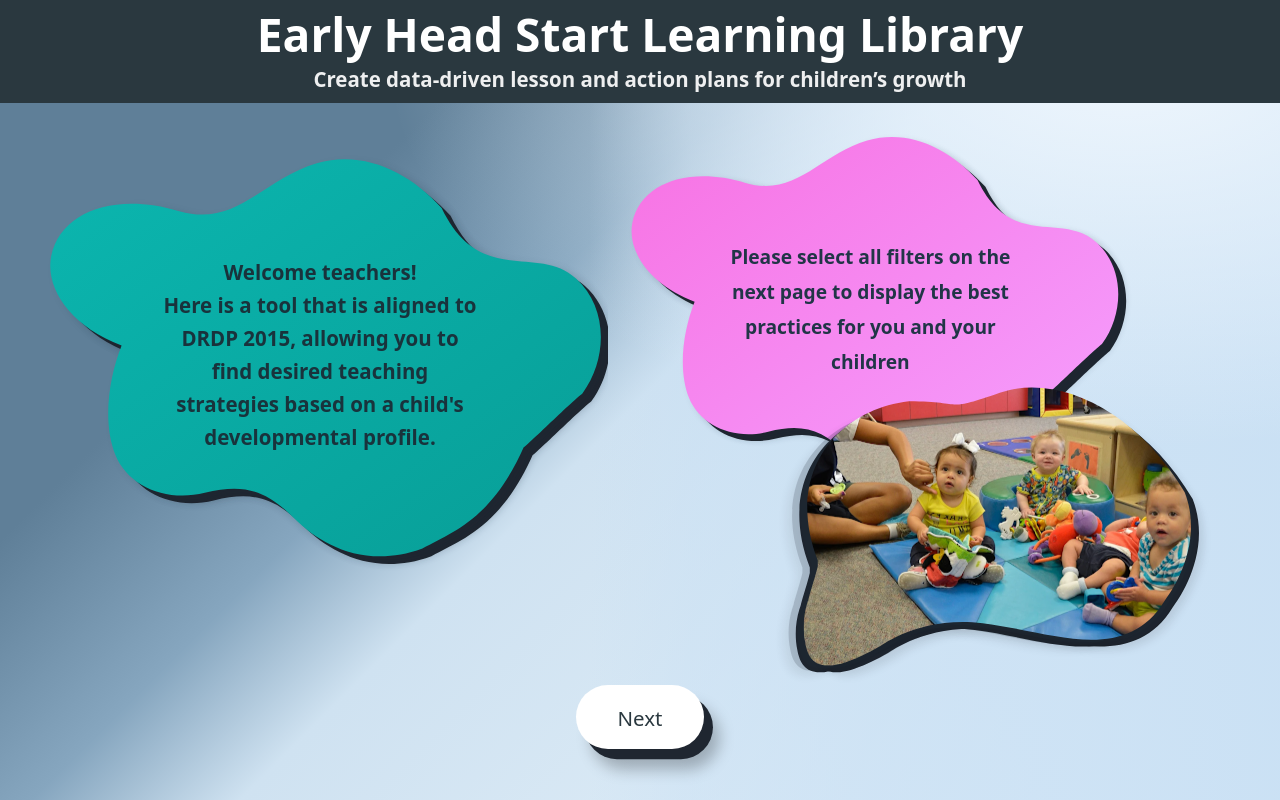
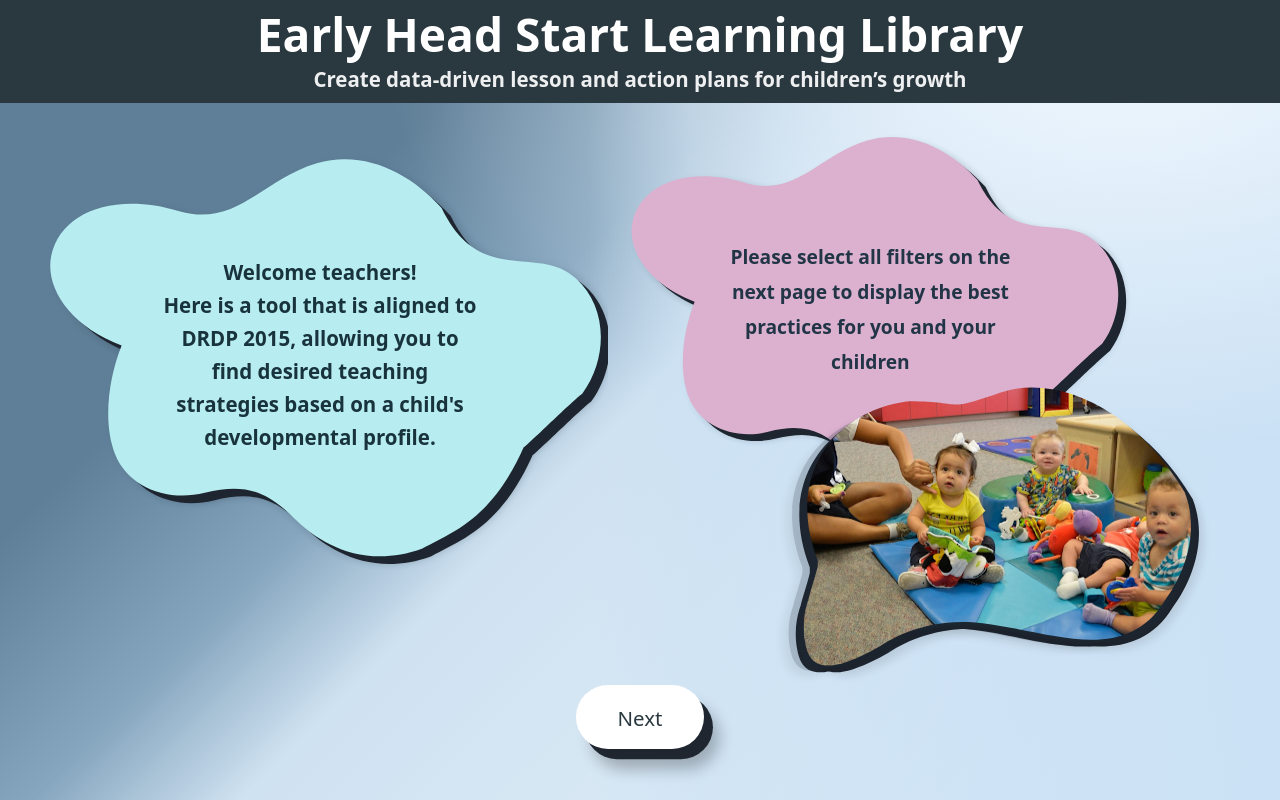
Before and after one commit to kylelin23/EHS_webpage, a React (Vite) app: page / in a window 1280 px wide. Built offline with nearby package versions, Linux system fonts and the light colour scheme.

Commit message:
color change

```diff
--- a/src/welcomePage.jsx
+++ b/src/welcomePage.jsx
@@ -19,8 +19,8 @@ function WelcomePage() {
             <svg className="blob-svg" viewBox="0 0 900 700" preserveAspectRatio="xMidYMid meet" aria-hidden="true">
               <defs>
                 <linearGradient id="blobGrad" x1="0" y1="0" x2="1" y2="1">
-                  <stop offset="0%"  stopColor="#0bb6af" />
-                  <stop offset="100%" stopColor="#089e97" />
+                  <stop offset="0%"  stopColor="#B7EDF0" />
+                  <stop offset="100%" stopColor="#B7EDF0" />
                 </linearGradient>
 
                 {/* blur for soft shadow */}
@@ -78,8 +78,8 @@ function WelcomePage() {
             <svg className="blob-svg2" viewBox="0 0 900 700" preserveAspectRatio="xMidYMid meet" aria-hidden="true">
               <defs>
                 <linearGradient id="blobGrad2" x1="0" y1="0" x2="1" y2="1">
-                  <stop offset="0%"  stopColor="#f772e3" />
-                  <stop offset="100%" stopColor="#f5a1ff" />
+                  <stop offset="0%"  stopColor="#DBB1CF" />
+                  <stop offset="100%" stopColor="#DBB1CF" />
                 </linearGradient>
 
                 <filter id="blobShadowBlur" x="-20%" y="-20%" width="140%" height="140%">
```
